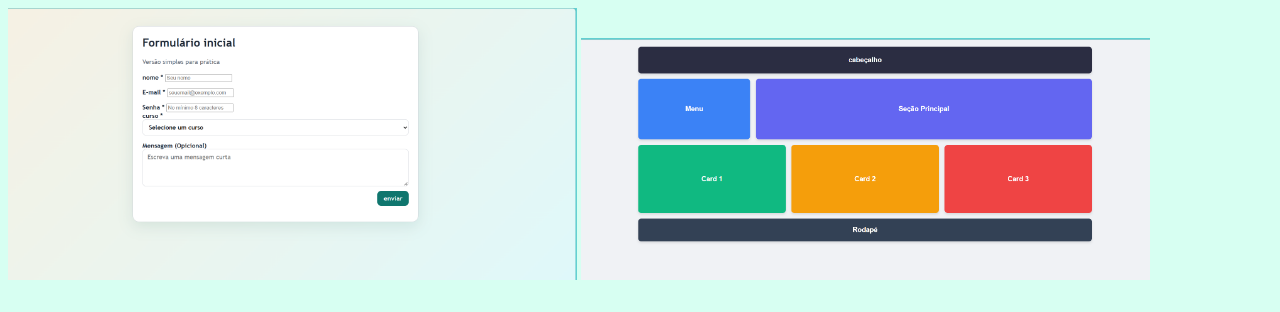
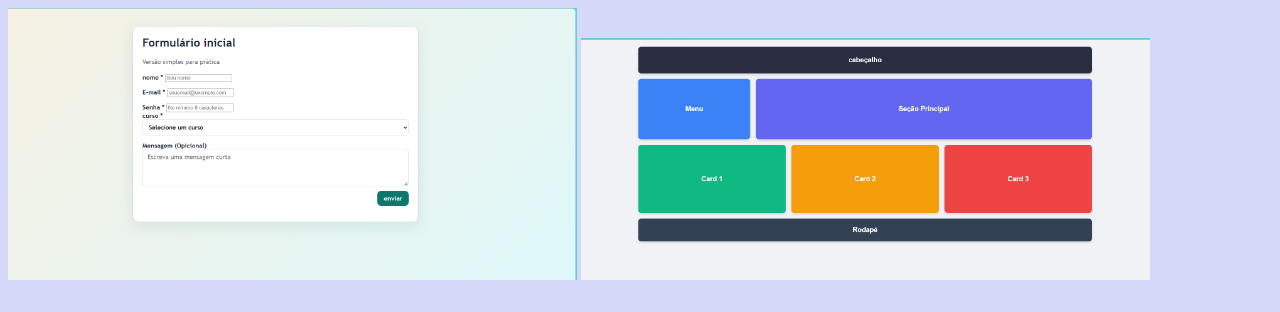
Before and after one commit to larissatcampos-bit/galeria-projetos, a plain HTML site: page index.html in a window 1280 px wide. Shown: the top 312 px of the page. Drawn offline with Linux system fonts and the light colour scheme.

Commit message:
atualização

```diff
--- a/style.css
+++ b/style.css
@@ -1,6 +1,6 @@
 body {
-    background-color: rgb(215, 255, 242);
-    color:rgb(57, 136, 110)
+    background-color: rgb(213, 216, 248);
+    color:rgb(57, 64, 136)
 
 
 }
@@ -9,6 +9,7 @@ img {
     width: 45%;
     height: auto;
     height: 20%;
+    border: 40%
 
 }
 
```
